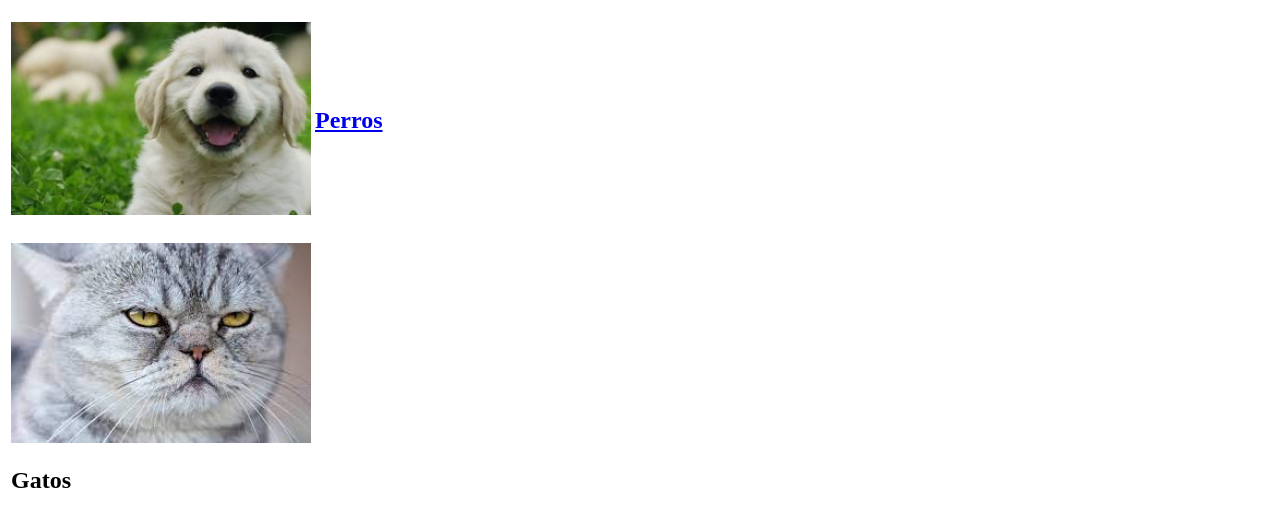
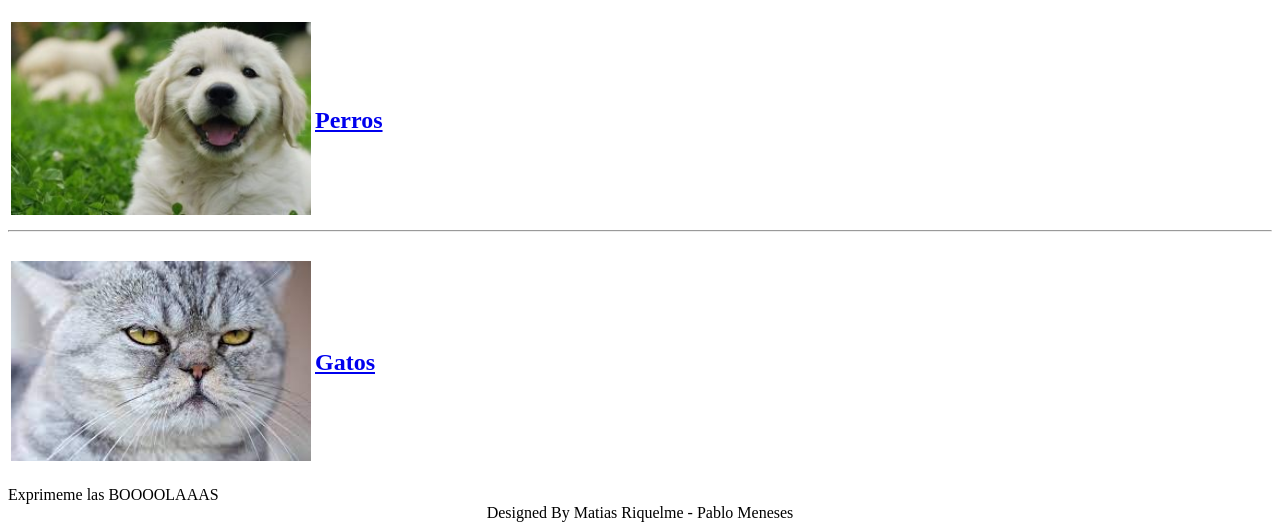
Before and after one commit to MatiasRiquelm/Proyecto_practica, a plain HTML site: page index.html in a window 1280 px wide. Shown: the part 383-913 px from the top of the page. Drawn offline with Linux system fonts and the light colour scheme.

Commit message:
Index Listo

```diff
--- a/index.html
+++ b/index.html
@@ -23,13 +23,19 @@
             <td> <img width="300" src="img/Perrito.jpeg" alt="imagen"> </td>
             <td> <a href="perros.html"> <h2>Perros</h2></a>  </td>
         </tr> </table>
+        <hr>
         <br>
     <table>
         <tr>
-            <td> <img width="300" src="img/Gato.jpg" alt="imagen"><h2>Gatos</h2></td>
+            <td> <img width="300" src="img/Gato.jpg" alt="imagen"></td>
+            <td> <a href="gatos.html"><h2>Gatos</h2></a></td>
         </tr>
     </table>
+    <br>
+    Exprimeme las BOOOOLAAAS
+
 
 
 </body>
+<footer><center>Designed By Matias Riquelme - Pablo Meneses </center></footer>
 </html>
```
